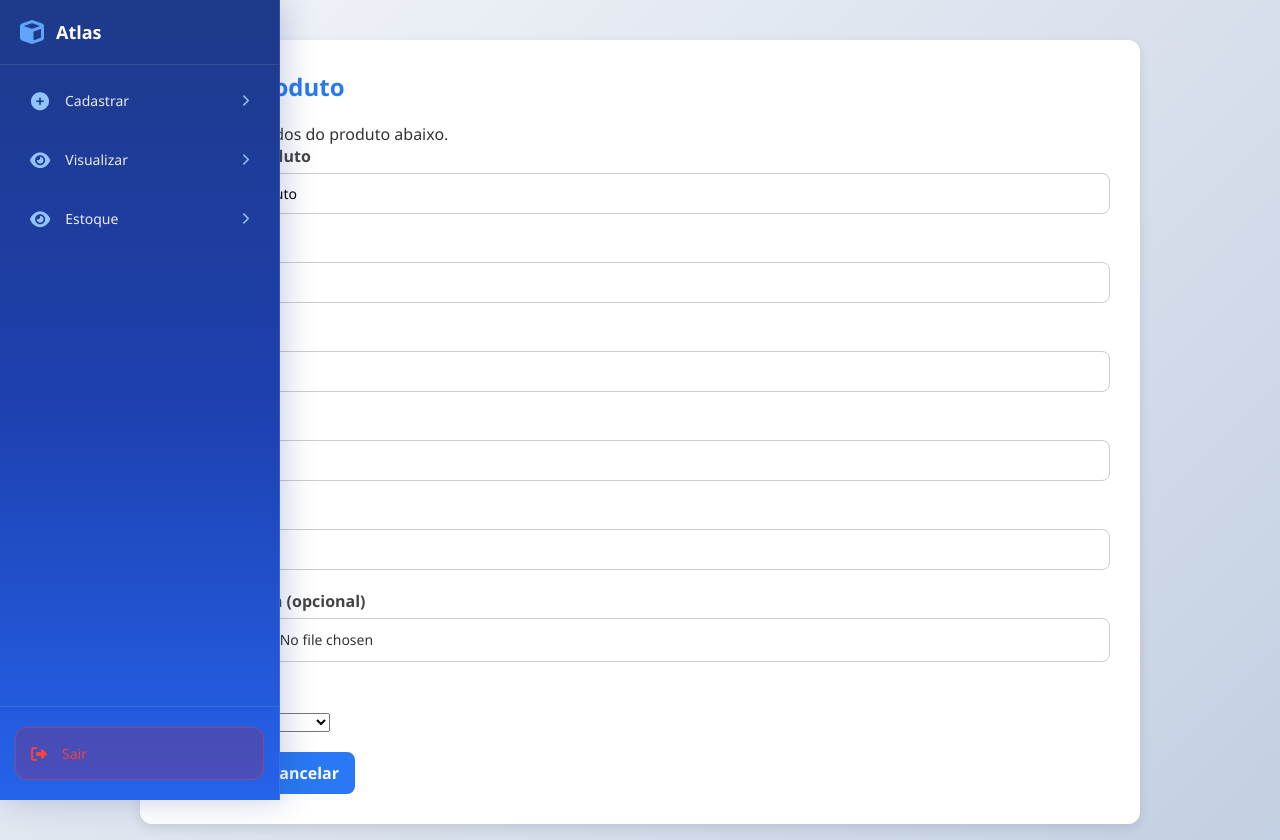
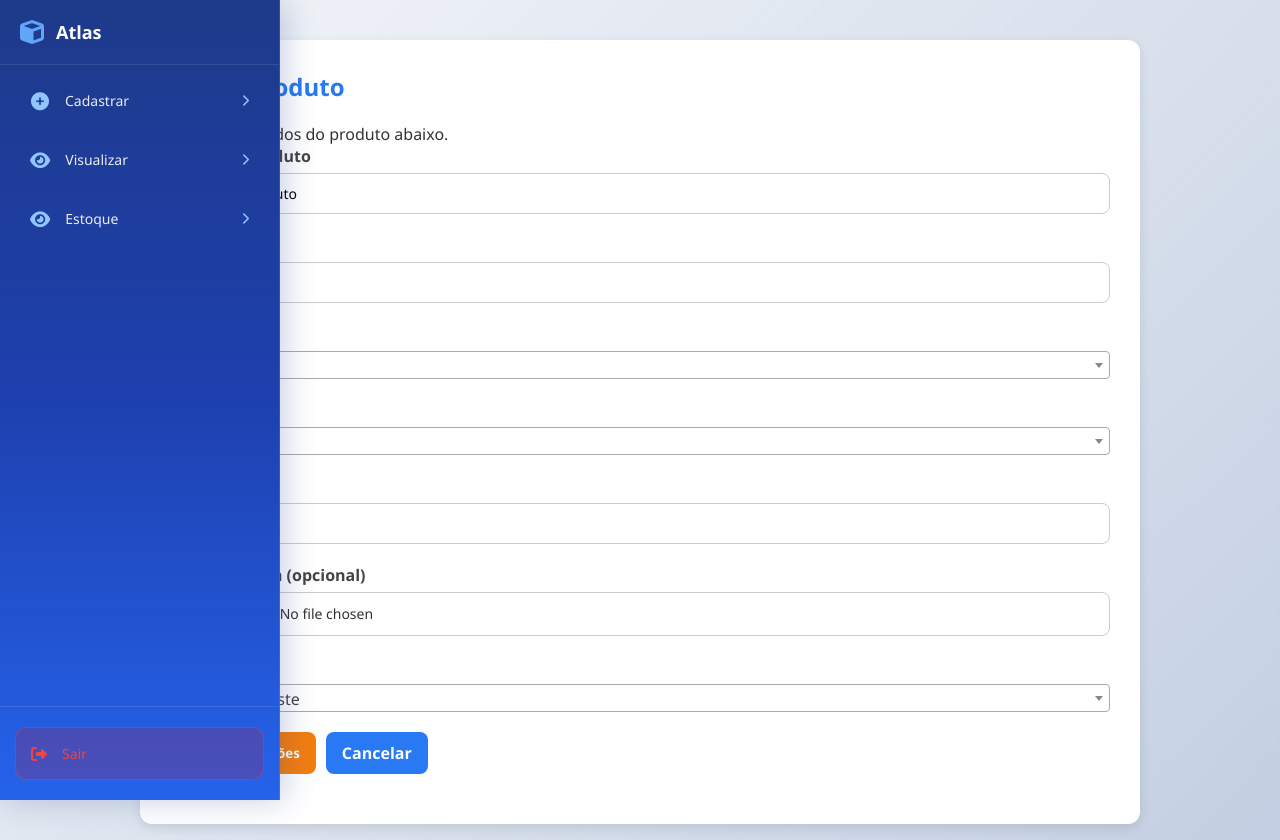
Before and after one commit to Caioairesd/Projeto-Senai-Atlas, a PHP site: page /htdocs/editar/editar_produto.php?id=2 in a window 1280 px wide. Run offline with PHP 8.4, Linux system fonts and the light colour scheme; data comes from the database, SQL or seed files in the repository; some libraries are stand-ins or nearby versions.

Commit message:
Refactor
Reformular ComboBox's

```diff
--- a/editar/editar_produto.php
+++ b/editar/editar_produto.php
@@ -2,7 +2,6 @@
 require_once '../config/conexao.php';
 include '../assets/sidebar.php';
 
-$msg = '';
 $id = $_GET['id'] ?? null;
 
 if (!$id || !is_numeric($id)) {
@@ -10,7 +9,6 @@ if (!$id || !is_numeric($id)) {
     exit;
 }
 
-// Buscar dados do produto
 $sql = "SELECT * FROM produto WHERE id_produto = :id";
 $stmt = $pdo->prepare($sql);
 $stmt->bindParam(':id', $id, PDO::PARAM_INT);
@@ -22,7 +20,6 @@ if (!$produto) {
     exit;
 }
 
-// Atualizar produto
 if ($_SERVER["REQUEST_METHOD"] === "POST") {
     $nome_produto = $_POST['nome_produto'] ?? '';
     $descricao_produto = $_POST['descricao_produto'] ?? '';
@@ -74,12 +71,12 @@ if ($_SERVER["REQUEST_METHOD"] === "POST") {
 
     if ($stmt->execute()) {
         echo "<script>
-            alert('✅ Produto atualizado com sucesso!');
+            alert('Produto atualizado com sucesso!');
             window.parent.fecharModal();
         </script>";
         exit;
     } else {
-        echo "<script>alert('❌ Erro ao atualizar produto.');</script>";
+        echo "<script>alert('Erro ao atualizar produto.');</script>";
     }
 }
 ?>
@@ -90,6 +87,7 @@ if ($_SERVER["REQUEST_METHOD"] === "POST") {
 <head>
     <meta charset="UTF-8" />
     <meta name="viewport" content="width=device-width, initial-scale=1.0" />
+    <link href="https://cdn.jsdelivr.net/npm/select2@4.1.0-rc.0/dist/css/select2.min.css" rel="stylesheet" />
     <link rel="stylesheet" href="../assets/style.css" />
     <title>Editar Produto</title>
 </head>
@@ -112,12 +110,60 @@ if ($_SERVER["REQUEST_METHOD"] === "POST") {
 
             <div class="input-group">
                 <label for="plataforma_produto">Plataforma</label>
-                <input type="text" id="plataforma_produto" name="plataforma_produto" value="<?= htmlspecialchars($produto['plataforma_produto']) ?>" required />
+                <select id="plataforma_produto" name="plataforma_produto" class="select2" required>
+                    <option value="">Selecione a plataforma</option>
+                    <?php
+                    $plataformas = ["PC", "PlayStation 5", "PlayStation 4", "Xbox Series X/S", "Nintendo Switch", "Mobile"];
+                    foreach ($plataformas as $p) {
+                        $selected = $p === $produto['plataforma_produto'] ? 'selected' : '';
+                        echo "<option value=\"$p\" $selected>$p</option>";
+                    }
+                    ?>
+                </select>
             </div>
 
             <div class="input-group">
                 <label for="tipo_produto">Categoria</label>
-                <input type="text" id="tipo_produto" name="tipo_produto" value="<?= htmlspecialchars($produto['tipo_produto']) ?>" required />
+                <select id="tipo_produto" name="tipo_produto" class="select2" required>
+                    <option value="">Selecione a categoria</option>
+                    <?php
+                    $categorias = [
+                        "Ação",
+                        "Aventura",
+                        "RPG",
+                        "FPS",
+                        "TPS",
+                        "Estratégia",
+                        "Simulação",
+                        "Corrida",
+                        "Esporte",
+                        "Luta",
+                        "Terror",
+                        "Plataforma",
+                        "Puzzle",
+                        "Casual",
+                        "Battle Royale",
+                        "MOBA",
+                        "MMORPG",
+                        "Sandbox",
+                        "Stealth",
+                        "Musical",
+                        "Narrativo",
+                        "Visual Novel",
+                        "Survival",
+                        "Tower Defense",
+                        "Roguelike",
+                        "Metroidvania",
+                        "Hack and Slash",
+                        "Idle",
+                        "Tycoon"
+                    ];
+                    foreach ($categorias as $c) {
+                        $selected = $c === $produto['tipo_produto'] ? 'selected' : '';
+                        echo "<option value=\"$c\" $selected>$c</option>";
+                    }
+                    ?>
+                </select>
             </div>
 
             <div class="input-group">
@@ -132,7 +178,7 @@ if ($_SERVER["REQUEST_METHOD"] === "POST") {
 
             <div class="input-group">
                 <label for="fornecedor_id">Fornecedor</label>
-                <select name="fornecedor_id" required>
+                <select name="fornecedor_id" class="select2" required>
                     <option value="">Selecione o fornecedor</option>
                     <?php
                     $fornecedores = $pdo->query("SELECT id_fornecedor, nome_fornecedor FROM fornecedor")->fetchAll();
@@ -142,15 +188,25 @@ if ($_SERVER["REQUEST_METHOD"] === "POST") {
                     }
                     ?>
                 </select>
-            </div>
 
-            <div class="btn-group">
-                <button type="submit" class="btn btn-edit">Salvar</button>
-                <a href="../visualizar/visualizar_produto.php" class="btn">Cancelar</a>
-
-            </div>
+                <div class="btn-group">
+                    <button type="submit" class="btn btn-edit">Salvar alterações</button>
+                    <a href="../visualizar/visualizar_produto.php" class="btn">Cancelar</a>
+                </div>
         </form>
     </div>
+
+    <script src="https://code.jquery.com/jquery-3.6.0.min.js"></script>
+    <script src="https://cdn.jsdelivr.net/npm/select2@4.1.0-rc.0/dist/js/select2.min.js"></script>
+    <script>
+        $(document).ready(function() {
+            $('.select2').select2({
+                placeholder: "Selecione",
+                width: '100%'
+            });
+        });
+    </script>
+    <script src="../assets/validacoes.js"></script>
 </body>
 
 </html>
```
Also changed, not shown: visualizar/detalhes_produto.php (+14 -2 lines).
